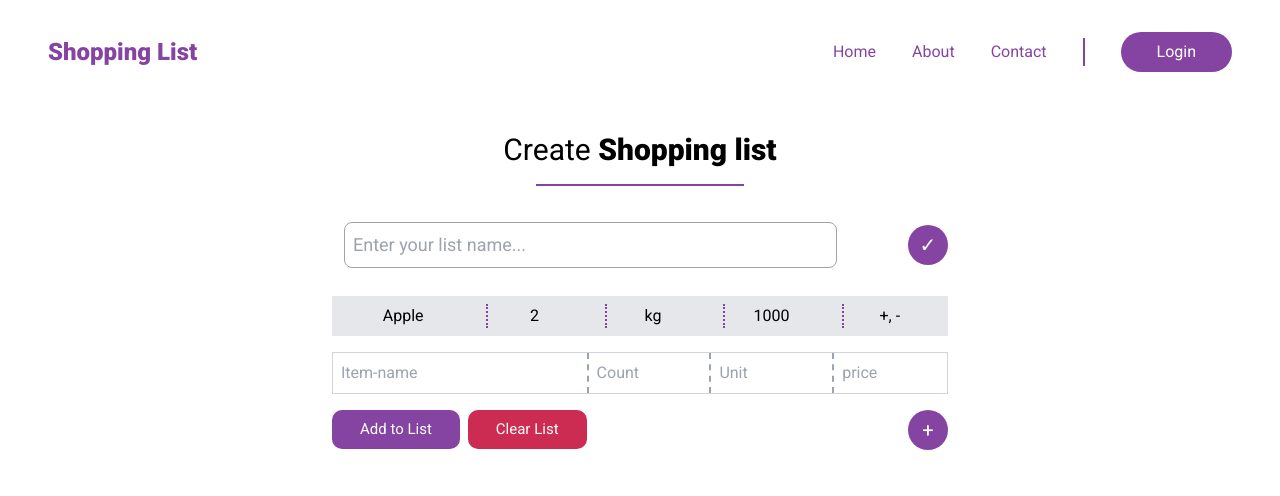
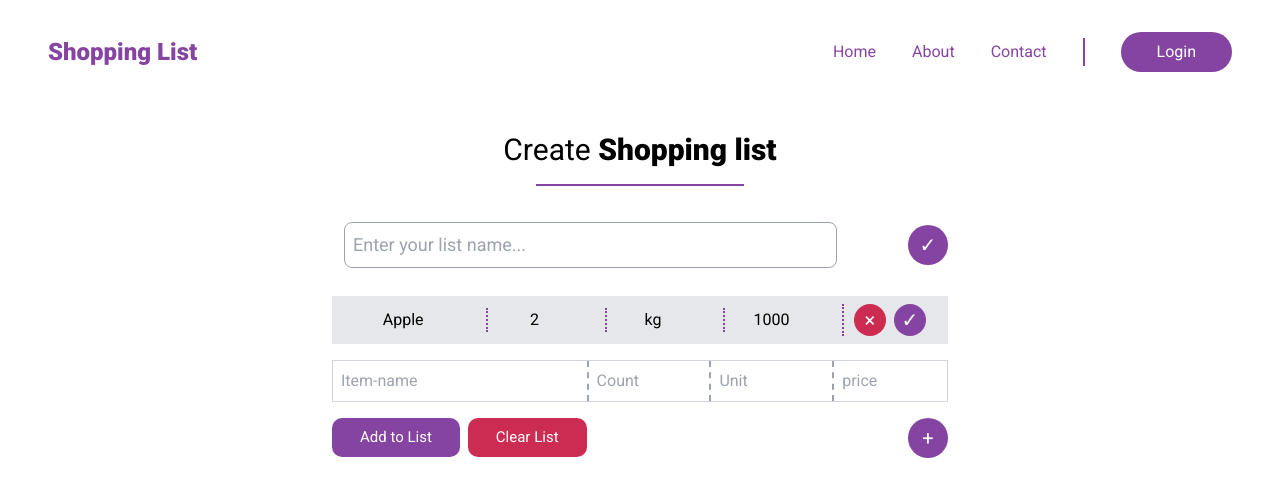
Before and after one commit to Mirwais01/shopping-list, a React (Create React App) app: page /CreateList in a window 1280 px wide. Shown: the top 496 px of the page. Built offline with nearby package versions, Linux system fonts and the light colour scheme.

Commit message:
add two button for edit items

```diff
--- a/src/components/CreateList.jsx
+++ b/src/components/CreateList.jsx
@@ -127,12 +127,15 @@ function List({ items }) {
 
 function ListItem({ item }) {
   return (
-    <li className="grid grid-cols-5 mx-3 bg-gray-200 divide-dotted divide-x-2 divide-darkViolet space-x-6 px-3 py-2">
+    <li className="grid grid-cols-5 items-center mx-3 bg-gray-200 divide-dotted divide-x-2 divide-darkViolet space-x-6 px-3 py-2">
       <span>{item.name}</span>
       <span>{item.quantity}</span>
       <span>{item.unit}</span>
       <span>{item.price}</span>
-      <span>+, -</span>
+      <span>
+        <EditItemBtn bgColor={"#CC2B52"}>&#215;</EditItemBtn>
+        <EditItemBtn bgColor={"#8644A2"}>&#10003;</EditItemBtn>
+      </span>
     </li>
   );
 }
@@ -190,10 +193,26 @@ function PlusBtn({ children, clickOn, bgColor }) {
   return (
     <button
       onClick={(e) => clickOn(e)}
-      style={{ backgroundColor: `${bgColor}` }}
+      style={{
+        backgroundColor: `${bgColor}`,
+      }}
       className="rounded-full text-white w-10 h-10 text-xl"
     >
       {children}
     </button>
   );
 }
+
+function EditItemBtn({ children, clickOn, bgColor }) {
+  return (
+    <button
+      onClick={(e) => clickOn(e)}
+      style={{
+        backgroundColor: `${bgColor}`,
+      }}
+      className="rounded-full text-white w-8 h-8 mx-1 text-xl"
+    >
+      {children}
+    </button>
+  );
+}
```
